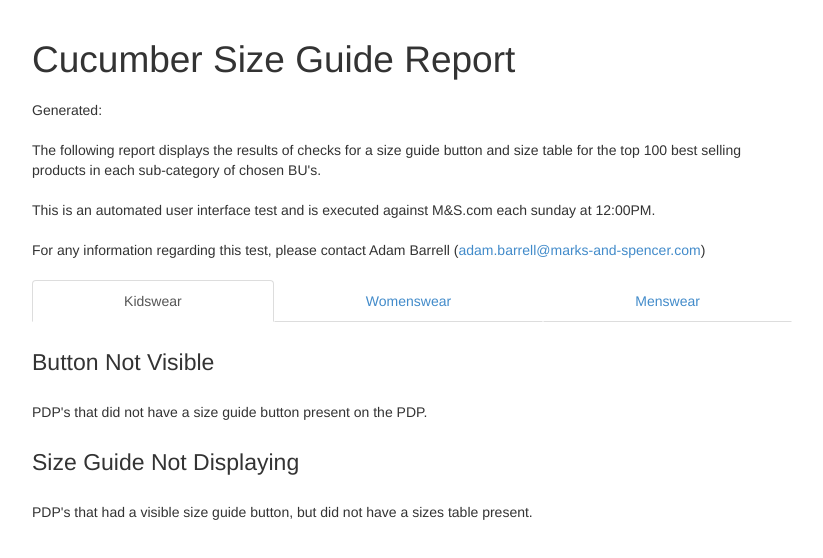
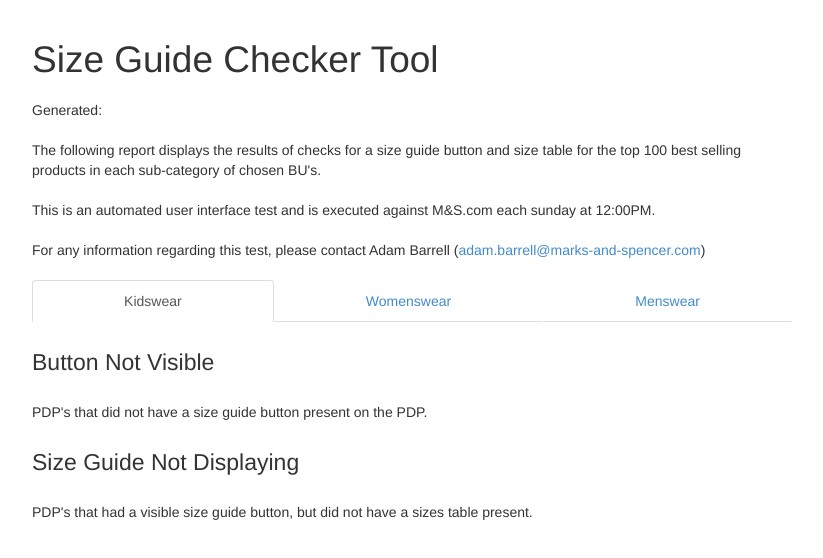
Before and after one commit to hyperatom/CucumberSizeGuide, a website: page web/index.html in a window 1280 px wide. Shown: the whole page, without its empty margins (228-1051 px from the left). Drawn offline with Linux system fonts and the light colour scheme; no server answers.

Commit message:
Made checker tool ready for production.

```diff
--- a/web/index.html
+++ b/web/index.html
@@ -20,7 +20,7 @@
     <body>
         <div ng-controller="ReportCtrl">
 
-            <h2>Cucumber Size Guide Report</h2>
+            <h2>Size Guide Checker Tool</h2>
 
             <p>Generated: {{ generated.on | date:'medium' }}</p>
 
```
Also changed, not shown: 1 other file.
